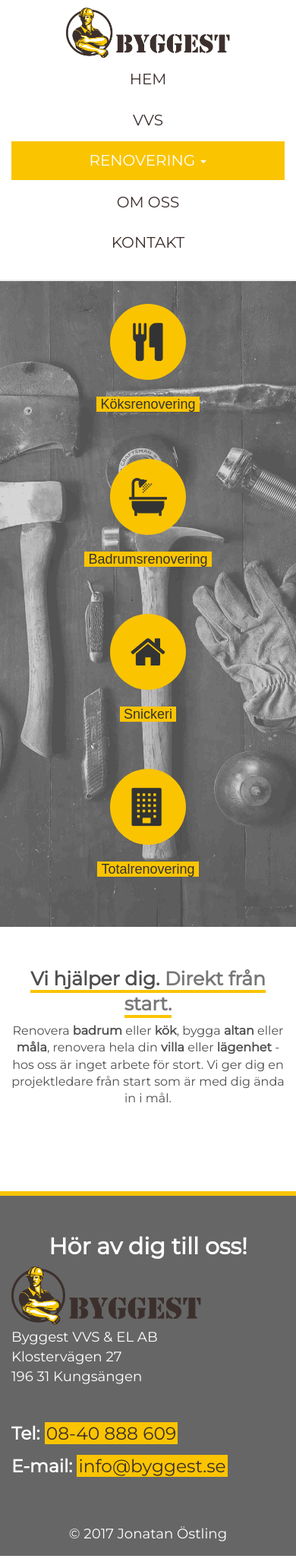
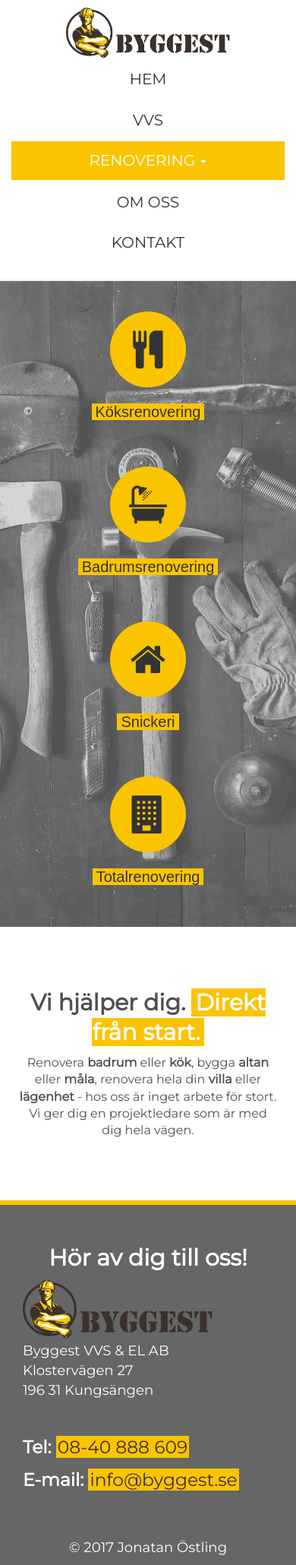
Before and after one commit to NairyHipples/byggest, a PHP site: page /renovering.html in a window 390 px wide. Shown: the whole page at 76% size. Run offline with PHP 8.4, Linux system fonts and the light colour scheme; some libraries are stand-ins or nearby versions; some web fonts are replaced.

Commit message:
Mobile optimization fixed Om Oss section and Renovering

```diff
--- a/about.html
+++ b/about.html
@@ -32,7 +32,7 @@
         <h2>Om oss</h2>
         <p><strong><span class="underline">Byggest</span></strong> är ett byggföretag som utför nästan allt inom byggbranschen. För oss är det kvalitet och kundservice som står i fokus. Vi lyssnar på kundens behov och ser till att uppfylla det genom kontinuerliga dialoger. Det i sin tur bidrar till fler nöjda kunder, vilket är det viktigaste för oss! Välkomna att prova oss för både stora och små projekt.</p>
         <div class="partner-heading">
-          <h2 class="partner-heading-h2">Samarbetspartners</h2>
+          <h2 class="partner-heading-h2">Partners</h2>
           <h3 class="partner-heading-h3"><span class="highlight">30&#37; rabatt!</span></h3>
         </div>
         <p>Vi samarbetar med nedanstående företag. Om du anlitar oss för ditt projekt får du använda våra rabatter, som idag ligger på upp till 30&#37;.</p>
--- a/css/main.css
+++ b/css/main.css
@@ -1,7 +1,6 @@
 html {
   position: relative;
   min-height: 100%;
-  overflow-x: hidden;
 }
 
 body {
@@ -68,6 +67,7 @@ p {
 }
 .container2 {
   max-width: 1200px;
+  padding-top: 100px;
   padding-right: 15px;
   padding-left: 15px;
   margin-right: auto;
@@ -206,7 +206,11 @@ a {
   height: 5px;
   width: 100%;
 }
-.marketing .circleRow h2 {
+.row {
+    margin-right: 0px;
+    margin-left: 0px;
+}
+.circleRow h2 {
   font-family: 'Allerta Stencil', sans-serif;
   font-size: 24px;
   color: #fff;
@@ -463,6 +466,12 @@ main .col-md-12 a:hover {
   padding-left: 5px;
   padding-right: 5px;
 }
+.highlight4 {
+  color: #fff;
+  background-color: #fac400;
+  padding-left: 5px;
+  padding-right: 5px;
+}
 .underline {
   border-bottom: 4px solid #fac400;
 }
@@ -553,8 +562,12 @@ main .col-md-12 a:hover {
     }
 }
 @media (max-width: 1200px) {
+  .container2 {
+    padding-top: 40px;
+    padding-bottom: 20px;
+  }
   #pic-container2 {
-    height: 350px;
+    height: 240px;
   }
   .fa {
     width: 100px;
@@ -577,13 +590,76 @@ main .col-md-12 a:hover {
   .fa-building:hover {
     padding-top: 35px;
   }
-  .marketing .circleRow h2 {
+  .circleRow h2 {
+    margin-top: 0px;
     font-size: 18px;
+  }
+  .marketing {
+    padding-top: 60px;
+    padding-bottom: 60px;
+  }
+  #kok-pic-container {
+    height: 240px;
+    background-image: url(../img/pexels-photo-259828.jpg);
+  }
+  #kok-pic-container .fa:hover {
+    width: 100px;
+    height: 100px;
+    cursor: default;
+  }
+  #kok-pic-container .fa-cutlery:hover {
+    padding-top: 25px;
+    color: #333;
+  }
+  #badrum-pic-container {
+    height: 240px;
+    background-image: url(../img/pexels-photo-105934_20.jpg);
+  }
+  #badrum-pic-container .fa:hover {
+    width: 100px;
+    height: 100px;
+    cursor: default;
+  }
+  #badrum-pic-container .fa-bath:hover {
+    padding-top: 25px;
+    color: #333;
+  }
+  #snickeri-pic-container {
+    height: 240px;
+    background-image: url(../img/pexels-photo-345135.jpg);
+  }
+  #snickeri-pic-container .fa:hover {
+    width: 100px;
+    height: 100px;
+    cursor: default;
+  }
+  #snickeri-pic-container .fa-home:hover {
+    padding-top: 25px;
+    color: #333;
+  }
+  #total-pic-container {
+    height: 240px;
+    background-image: url(../img/pexels-photo.jpg);
+  }
+  #total-pic-container .fa:hover {
+    width: 100px;
+    height: 100px;
+    cursor: default;
+  }
+  #total-pic-container .fa-building:hover {
+    padding-top: 25px;
+    color: #333;
+  }
+  .circleRow h2 {
+    font-size: 20px;
   }
 }
 @media (max-width: 991px) {
   #pic-container2 {
     height: 550px;
+  }
+  .margin-top {
+    margin-top: 30px;
   }
   .fa:hover {
     width: 100px;
@@ -619,7 +695,10 @@ main .col-md-12 a:hover {
     font-size: 25px;
   }
 }
-@media (max-width: 768px) {
+@media (max-width: 767px) {
+  .container2 {
+    padding-top: 10px;
+  }
   .topContainer {
     border-bottom: 2px solid #eee;
   }
@@ -634,12 +713,12 @@ main .col-md-12 a:hover {
     margin-top: 0px;
     margin-bottom: 40px;
   }
-  .marketing {
-    padding-top: 30px;
-  }
 
 }
 @media (max-width: 740px) {
+  h1, h2, h3, h4, h5, h6, .h1, .h2, .h3, .h4, .h5, .h6 {
+    line-height: 1.3;
+  }
   main .col-md-12 a {
     font-size: 28px;
     line-height: 43px;
--- a/renovering-badrum.html
+++ b/renovering-badrum.html
@@ -48,10 +48,10 @@
 
     <div id="badrum-pic-container">
       <div class="container2">
-        <div class="marketing">
+        <div class="">
           <!-- Three columns of text below the carousel -->
           <div class="row circleRow">
-            <div class="col-lg-12 center">
+            <div class="col-lg-12 center margin-top">
               <a><i class="fa fa-bath"></i></a>
               <h2 class="center"><span class="highlight3">Badrumsrenovering</span></h2>
               <!-- <p>Duis mollis, est non commodo luctus, nisi erat porttitor ligula. Fusce dapibus, tellus ac cursus commodo.</p> -->
--- a/renovering-kok.html
+++ b/renovering-kok.html
@@ -48,10 +48,10 @@
 
       <div id="kok-pic-container">
         <div class="container2">
-          <div class="marketing">
+          <div class="">
             <!-- Three columns of text below the carousel -->
             <div class="row circleRow">
-              <div class="col-lg-12 center">
+              <div class="col-lg-12 center margin-top">
                 <a><i class="fa fa-cutlery"></i></a>
                 <h2 class="center"><span class="highlight3">Köksrenovering</span></h2>
                 <!-- <p>Vi tar oss an väldigt många köksrenoveringsarbeten. Alla kunder är jättenöjda.</p> -->
@@ -66,7 +66,7 @@
         <div class="marketing container2">
           <div class="row featurette">
             <div class="col-md-7">
-              <h2 class="featurette-heading">Köksrenovering? <span class="text-muted">Kontakta oss.</span></h2>
+              <h2 class="featurette-heading">Nytt kök. <span class="text-muted">Nya möjligheter.</span></h2>
               <p class="lead">De flesta familjer spenderar mest tid tillsammans i köket. Anlita Byggest för renovering av ditt kök så att du kan trivas.</p>
             </div>
             <div class="col-md-5">
--- a/renovering-snickeri.html
+++ b/renovering-snickeri.html
@@ -48,10 +48,10 @@
 
     <div id="snickeri-pic-container">
       <div class="container2">
-        <div class="marketing">
+        <div class="">
           <!-- Three columns of text below the carousel -->
           <div class="row circleRow">
-            <div class="col-lg-12 center">
+            <div class="col-lg-12 center margin-top">
               <a><i class="fa fa-home"></i></a>
               <h2 class="center"><span class="highlight3">Snickeri</span></h2>
               <!-- <p>Duis mollis, est non commodo luctus, nisi erat porttitor ligula. Fusce dapibus, tellus ac cursus commodo.</p> -->
--- a/renovering-total.html
+++ b/renovering-total.html
@@ -48,10 +48,10 @@
 
     <div id="total-pic-container">
       <div class="container2">
-        <div class="marketing">
+        <div class="">
           <!-- Three columns of text below the carousel -->
           <div class="row circleRow">
-            <div class="col-lg-12 center">
+            <div class="col-lg-12 center margin-top">
               <a><i class="fa fa-building"></i></a>
               <h2 class="center"><span class="highlight3">Totalrenovering</span></h2>
               <!-- <p>Duis mollis, est non commodo luctus, nisi erat porttitor ligula. Fusce dapibus, tellus ac cursus commodo.</p> -->
--- a/renovering.html
+++ b/renovering.html
@@ -48,25 +48,25 @@
 
     <div id="pic-container2">
       <div class="container2">
-        <div class="marketing">
+        <div class="">
           <!-- Three columns of text below the carousel -->
           <div class="row circleRow">
-            <div class="col-lg-3 col-md-3 col-sm-6 col-xs-12 center">
+            <div class="col-lg-3 col-md-3 col-sm-6 col-xs-12 center margin-top">
               <a href="renovering-kok.html"><i class="fa fa-cutlery"></i></a>
               <h2 class="center"><span class="highlight3">Köksrenovering</span></h2>
               <!-- <p>Vi tar oss an väldigt många köksrenoveringsarbeten. Alla kunder är jättenöjda.</p> -->
             </div><!-- /.col-lg-4 -->
-            <div class="col-lg-3 col-md-3 col-sm-6 col-xs-12 center">
+            <div class="col-lg-3 col-md-3 col-sm-6 col-xs-12 center margin-top">
               <a href="renovering-badrum.html"><i class="fa fa-bath"></i></a>
               <h2 class="center"><span class="highlight3">Badrumsrenovering</span></h2>
               <!-- <p>Duis mollis, est non commodo luctus, nisi erat porttitor ligula. Fusce dapibus, tellus ac cursus commodo.</p> -->
             </div><!-- /.col-lg-4 -->
-            <div class="col-lg-3 col-md-3 col-sm-6 col-xs-12 center">
+            <div class="col-lg-3 col-md-3 col-sm-6 col-xs-12 center margin-top">
               <a href="renovering-snickeri.html"><i class="fa fa-home"></i></a>
               <h2 class="center"><span class="highlight3">Snickeri</span></h2>
               <!-- <p>Vi kan renovera precis det du vill. Läs mer genom att klicka på bilden.</p> -->
             </div><!-- /.col-lg-4 -->
-            <div class="col-lg-3 col-md-3 col-sm-6 col-xs-12 center">
+            <div class="col-lg-3 col-md-3 col-sm-6 col-xs-12 center margin-top">
               <a href="renovering-total.html"><i class="fa fa-building"></i></a>
               <h2 class="center"><span class="highlight3">Totalrenovering</span></h2>
               <!-- <p>Vi kan renovera precis det du vill. Läs mer genom att klicka på bilden.</p> -->
@@ -76,11 +76,11 @@
       </div>
     </div>
     <div class="white">
-        <div class="marketing container2">
+      <div class="marketing container">
         <div class="row">
           <div class="col-md-12 center">
-              <h2 class="featurette-heading"><span class="underline">Vi hjälper dig. <span class="text-muted">Direkt från start.</span></span></h2>
-              <p class="lead">Renovera <strong>badrum</strong> eller <strong>kök</strong>, bygga <strong>altan</strong> eller <strong>måla</strong>, renovera hela din <strong>villa</strong> eller <strong>lägenhet</strong> - hos oss är inget arbete för stort. Vi ger dig en projektledare från start som är med dig ända in i mål.</p>
+            <h2 class="featurette-heading">Vi hjälper dig. <span class="highlight4">Direkt från start.</span></h2>
+            <p class="lead">Renovera <strong>badrum</strong> eller <strong>kök</strong>, bygga <strong>altan</strong> eller <strong>måla</strong>, renovera hela din <strong>villa</strong> eller <strong>lägenhet</strong> - hos oss är inget arbete för stort. Vi ger dig en projektledare som är med dig hela vägen.</p>
             <!-- <h2 class="featurette-heading"><span class="underline">Gratis kundbesök och slutbesiktning. <span class="text-muted">För din skull.</span></span></h2>
             <p class="lead">Vi på Byggest är med dig hela vägen.</p> -->
           </div>
```
Also changed, not shown: other parts of css/main.css (+88 -7 lines), index.html (+10 -1 lines). Lines whose indentation alone changed are shown as unchanged.
